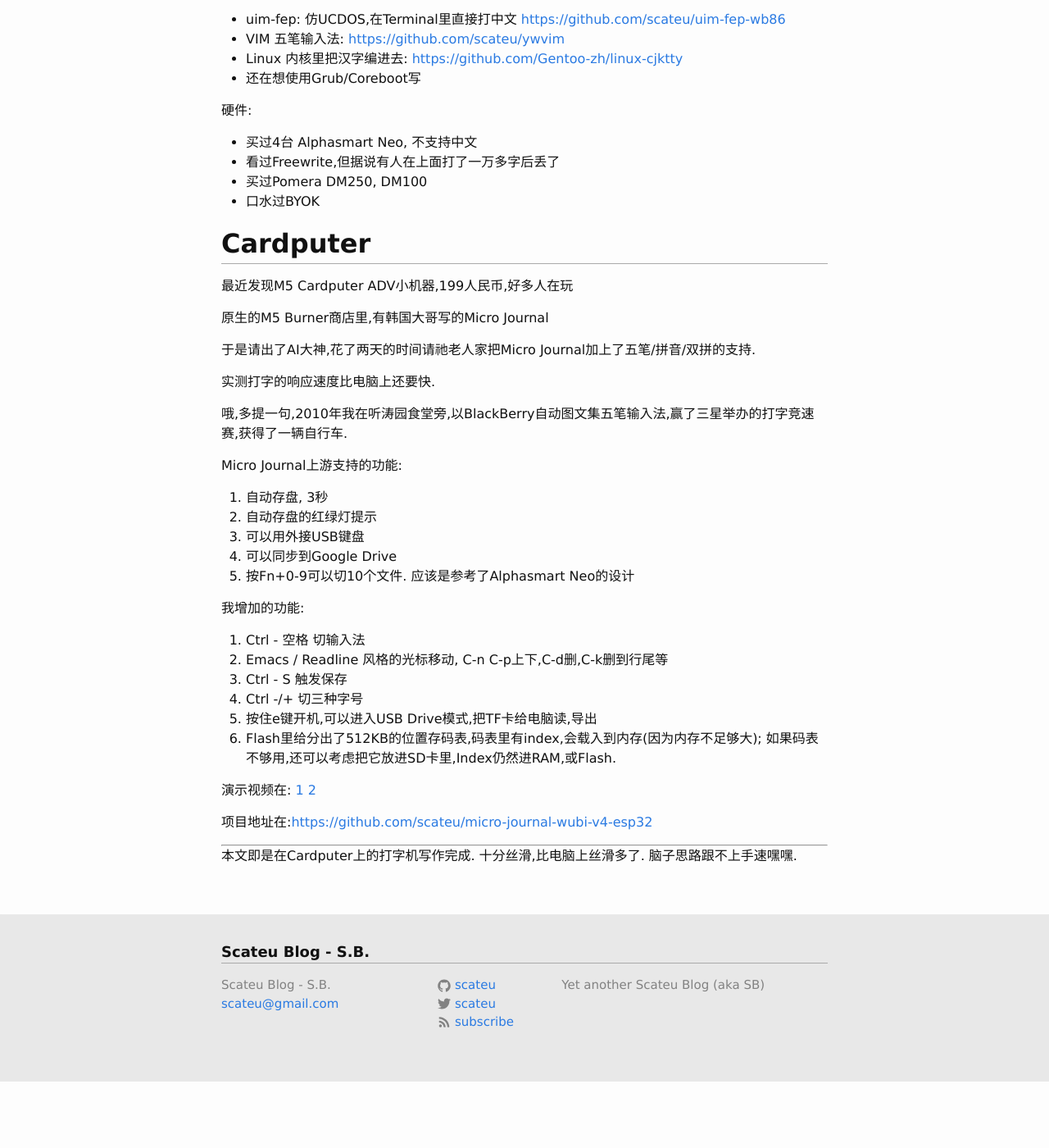
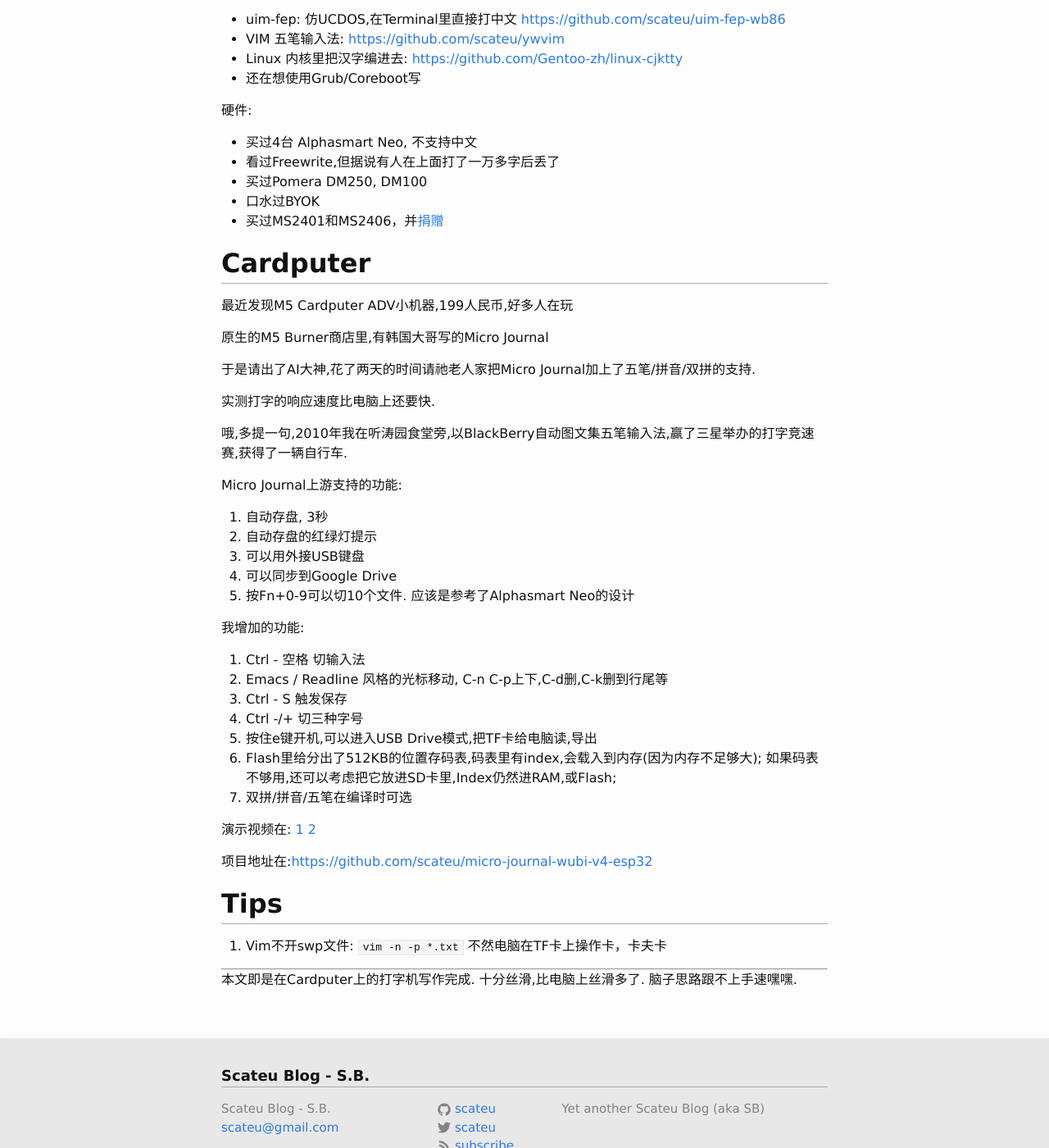
Before and after one commit to scateu/scateu.github.io, a Jekyll site: the page built from _posts/2026-07-02-cardputer-wubi.md, in a window 1280 px wide and 1400 px high, scrolled down 904 px. Shown: the whole window at 82% size. Built offline with Jekyll 4.4.1, drawn with Linux system fonts in a browser that asks for light colours; nearby versions of some CDN libraries; comment, search, counter and statistics services are not loaded; before the commit the page ends 2222 px from its top, so only the background shows below that.

Commit message:
2026-07-02-cardputer-wubi.md

```diff
--- a/_posts/2026-07-02-cardputer-wubi.md
+++ b/_posts/2026-07-02-cardputer-wubi.md
@@ -33,6 +33,7 @@
  - 看过Freewrite,但据说有人在上面打了一万多字后丢了
  - 买过Pomera DM250, DM100
  - 口水过BYOK
+ - 买过MS2401和MS2406，并[捐](https://tsm.tsinghua.edu.cn/?p=6939)[赠](https://m.thepaper.cn/newsDetail_forward_15277083)
 
 ## Cardputer
 
@@ -62,7 +63,8 @@
 3. Ctrl - S 触发保存
 4. Ctrl -/+ 切三种字号
 5. 按住e键开机,可以进入USB Drive模式,把TF卡给电脑读,导出
-6. Flash里给分出了512KB的位置存码表,码表里有index,会载入到内存(因为内存不足够大); 如果码表不够用,还可以考虑把它放进SD卡里,Index仍然进RAM,或Flash.
+6. Flash里给分出了512KB的位置存码表,码表里有index,会载入到内存(因为内存不足够大); 如果码表不够用,还可以考虑把它放进SD卡里,Index仍然进RAM,或Flash;
+7. 双拼/拼音/五笔在编译时可选
 
 
 演示视频在: [1](https://youtube.com/shorts/lltQv1eadMk) [2](https://www.youtube.com/watch?v=CoNwv29xYIk)
@@ -70,6 +72,11 @@
 项目地址在:<https://github.com/scateu/micro-journal-wubi-v4-esp32>
 
 
+
+## Tips
+
+1. Vim不开swp文件: `vim -n -p *.txt`  不然电脑在TF卡上操作卡，卡夫卡
+
 ---
 
 本文即是在Cardputer上的打字机写作完成. 十分丝滑,比电脑上丝滑多了. 脑子思路跟不上手速嘿嘿.
```
